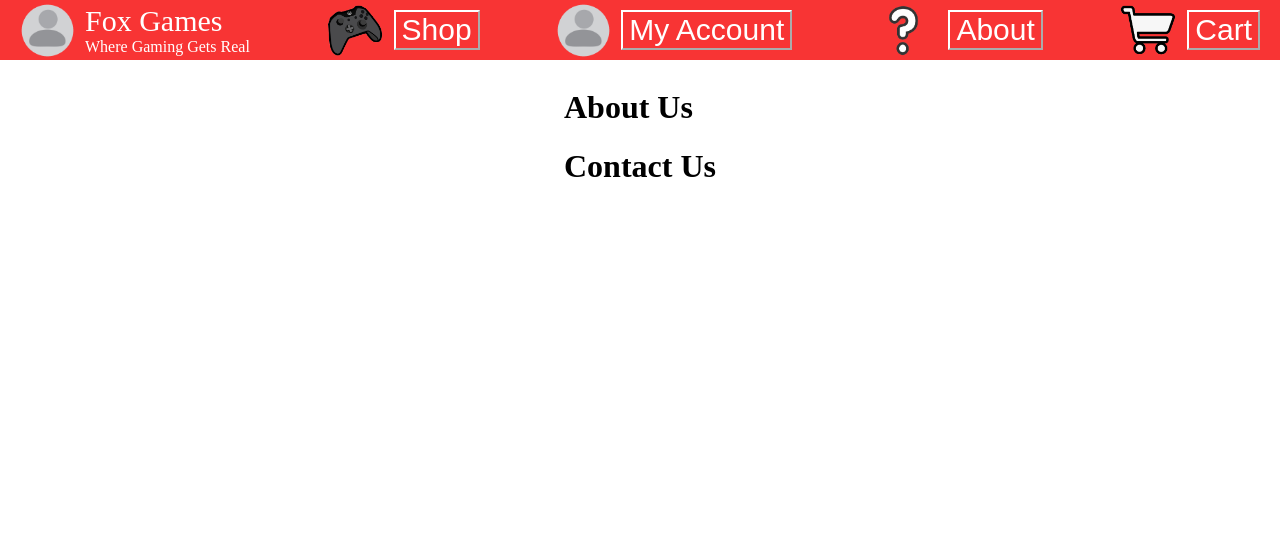
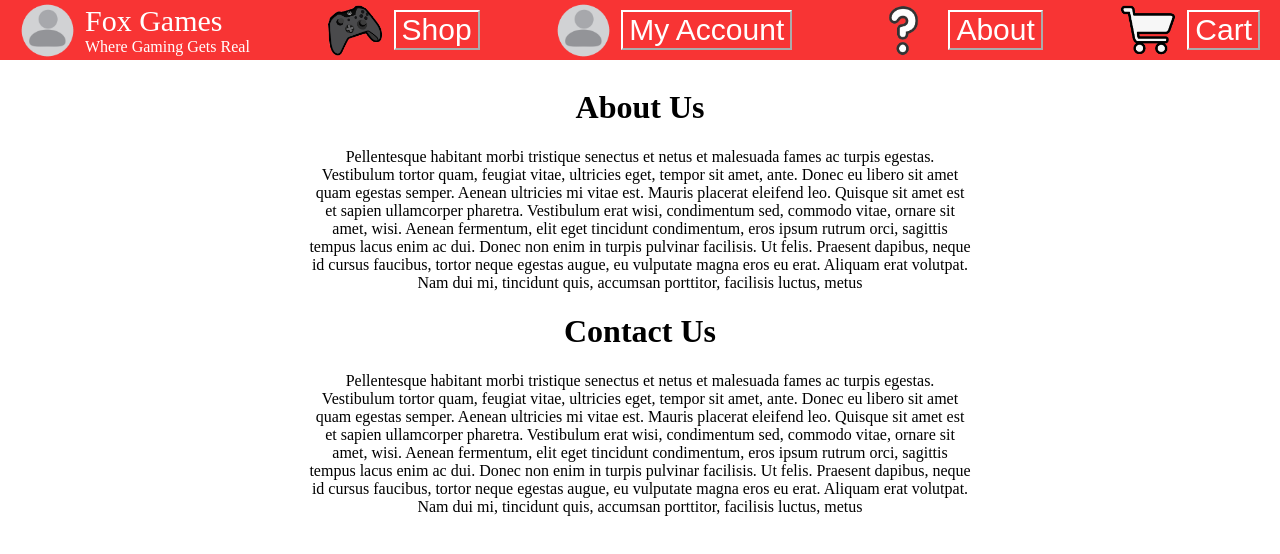
Before and after one commit to crgmaitner/WebsiteProject, a website: page client/views/about.html in a window 1280 px wide. Drawn offline with Linux system fonts and the light colour scheme.

Commit message:
updates made to about page.

```diff
--- a/client/public/css/about.css
+++ b/client/public/css/about.css
@@ -2,8 +2,8 @@
     justify-self: flex-start;
     align-self: center;
 
-    margin-left: 200px;
-    margin-right: 200px;
+    margin-left: 300px;
+    margin-right: 300px;
 
     text-align: center;
 }
--- a/client/views/about.html
+++ b/client/views/about.html
@@ -4,7 +4,7 @@
         <title>3PO Games</title>
         <meta charset="utf-8"/>
         <link rel="stylesheet" type="text/css" href="/css/global.css">
-        <link rel="stylesheet" type="text/css" href="/css/index.css">
+        <link rel="stylesheet" type="text/css" href="/css/about.css">
     </head>
     <body>
         <header>
@@ -40,9 +40,9 @@
         <main>
             <div id="info">
                 <h1>About Us</h1>
-                <p></p>
+                <p>Pellentesque habitant morbi tristique senectus et netus et malesuada fames ac turpis egestas. Vestibulum tortor quam, feugiat vitae, ultricies eget, tempor sit amet, ante. Donec eu libero sit amet quam egestas semper. Aenean ultricies mi vitae est. Mauris placerat eleifend leo. Quisque sit amet est et sapien ullamcorper pharetra. Vestibulum erat wisi, condimentum sed, commodo vitae, ornare sit amet, wisi. Aenean fermentum, elit eget tincidunt condimentum, eros ipsum rutrum orci, sagittis tempus lacus enim ac dui. Donec non enim in turpis pulvinar facilisis. Ut felis. Praesent dapibus, neque id cursus faucibus, tortor neque egestas augue, eu vulputate magna eros eu erat. Aliquam erat volutpat. Nam dui mi, tincidunt quis, accumsan porttitor, facilisis luctus, metus</p>
                 <h1>Contact Us</h1>
-                <p></p>
+                <p>Pellentesque habitant morbi tristique senectus et netus et malesuada fames ac turpis egestas. Vestibulum tortor quam, feugiat vitae, ultricies eget, tempor sit amet, ante. Donec eu libero sit amet quam egestas semper. Aenean ultricies mi vitae est. Mauris placerat eleifend leo. Quisque sit amet est et sapien ullamcorper pharetra. Vestibulum erat wisi, condimentum sed, commodo vitae, ornare sit amet, wisi. Aenean fermentum, elit eget tincidunt condimentum, eros ipsum rutrum orci, sagittis tempus lacus enim ac dui. Donec non enim in turpis pulvinar facilisis. Ut felis. Praesent dapibus, neque id cursus faucibus, tortor neque egestas augue, eu vulputate magna eros eu erat. Aliquam erat volutpat. Nam dui mi, tincidunt quis, accumsan porttitor, facilisis luctus, metus</p>
             </div>
         </main>
     </body>
```
Also changed, not shown: client/public/js/index.js (deleted, +0 -18 lines).
